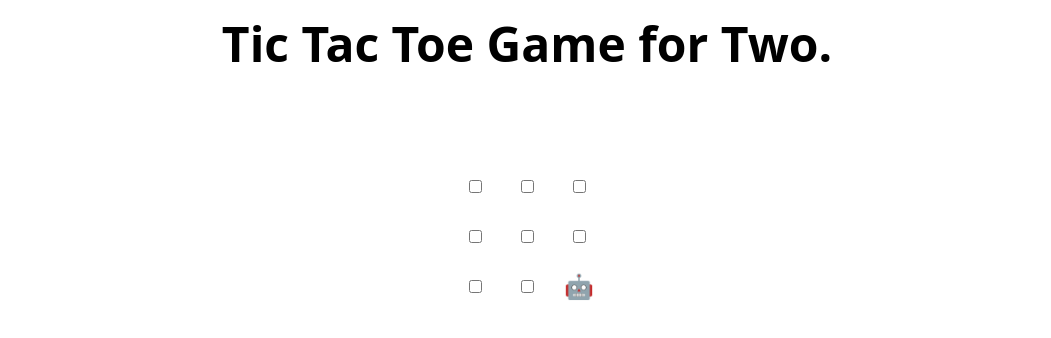
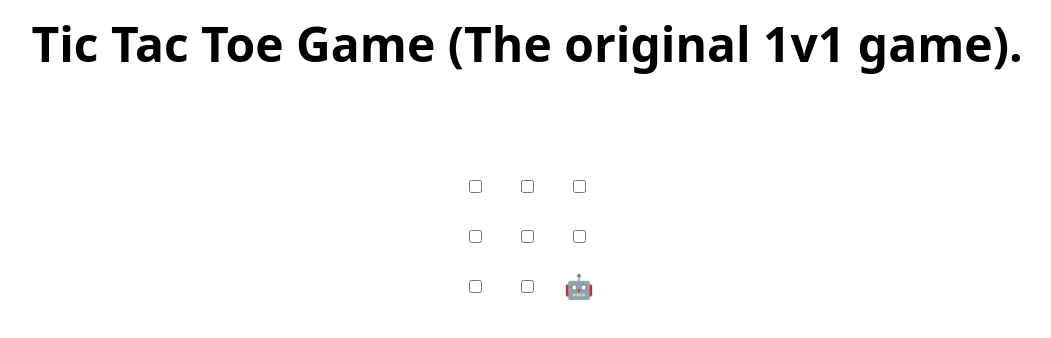
Before and after one commit to vkulkarni-berkeley/2.1-skills-review-pull-requests, a plain HTML site: page index.html in a window 1280 px wide. Shown: the whole page, without its empty margins (113-1164 px from the left). Drawn offline with Linux system fonts and the light colour scheme.

Commit message:
Backdated commit to fill gap

```diff
--- a/index.html
+++ b/index.html
@@ -28,7 +28,7 @@
 
 </style>
 
-<h1>Tic Tac Toe Game for Two.</h1>
+<h1>Tic Tac Toe Game (The original 1v1 game).</h1>
 
 <table>
   <tr>
```
